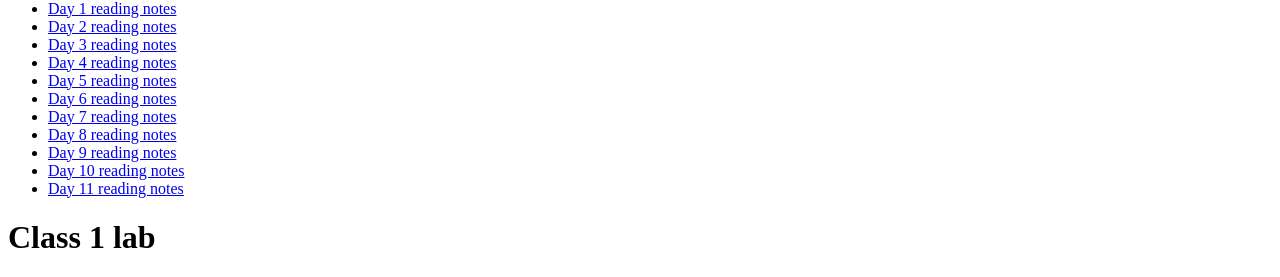
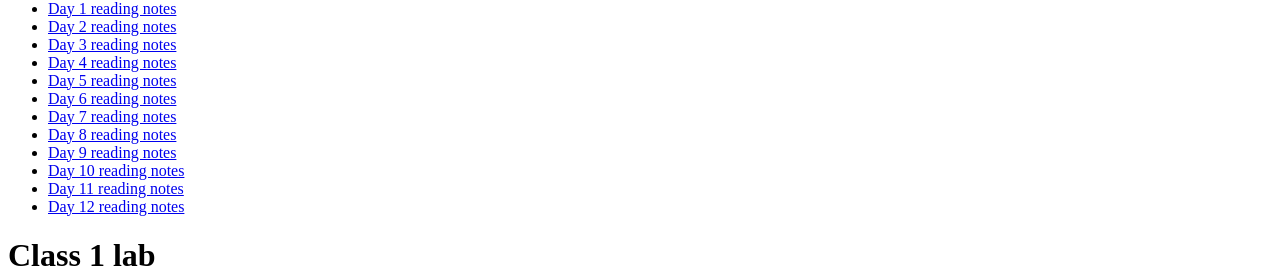
Before and after one commit to tiggerman120/code301ReadNotes, a plain HTML site: page index.html in a window 1280 px wide. Shown: the part 505-782 px from the top of the page. Drawn offline with Linux system fonts and the light colour scheme; files whose address does not match are found by name.

Commit message:
class 12 notes added

```diff
--- a/index.html
+++ b/index.html
@@ -45,6 +45,7 @@
         <li><a href="code301/class-09.md">Day 9 reading notes</a></li>
         <li><a href="code301/class-10.md">Day 10 reading notes</a></li>
         <li><a href="code301/class-11.md">Day 11 reading notes</a></li>
+        <li><a href="code301/class-12.md">Day 12 reading notes</a></li>
       </ul>
     </nav>
   </header>
```
Also changed, not shown: 1 other file.
